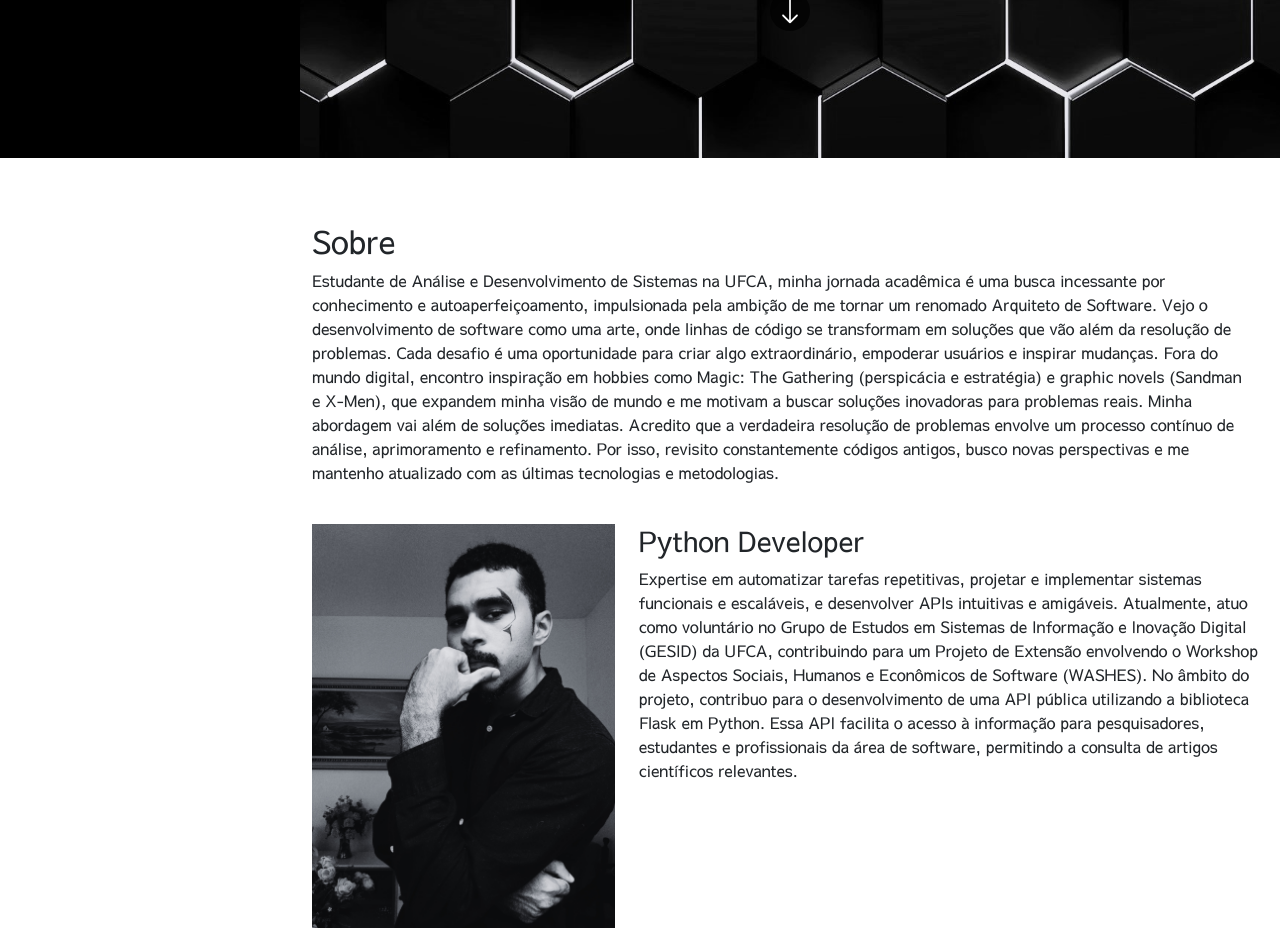
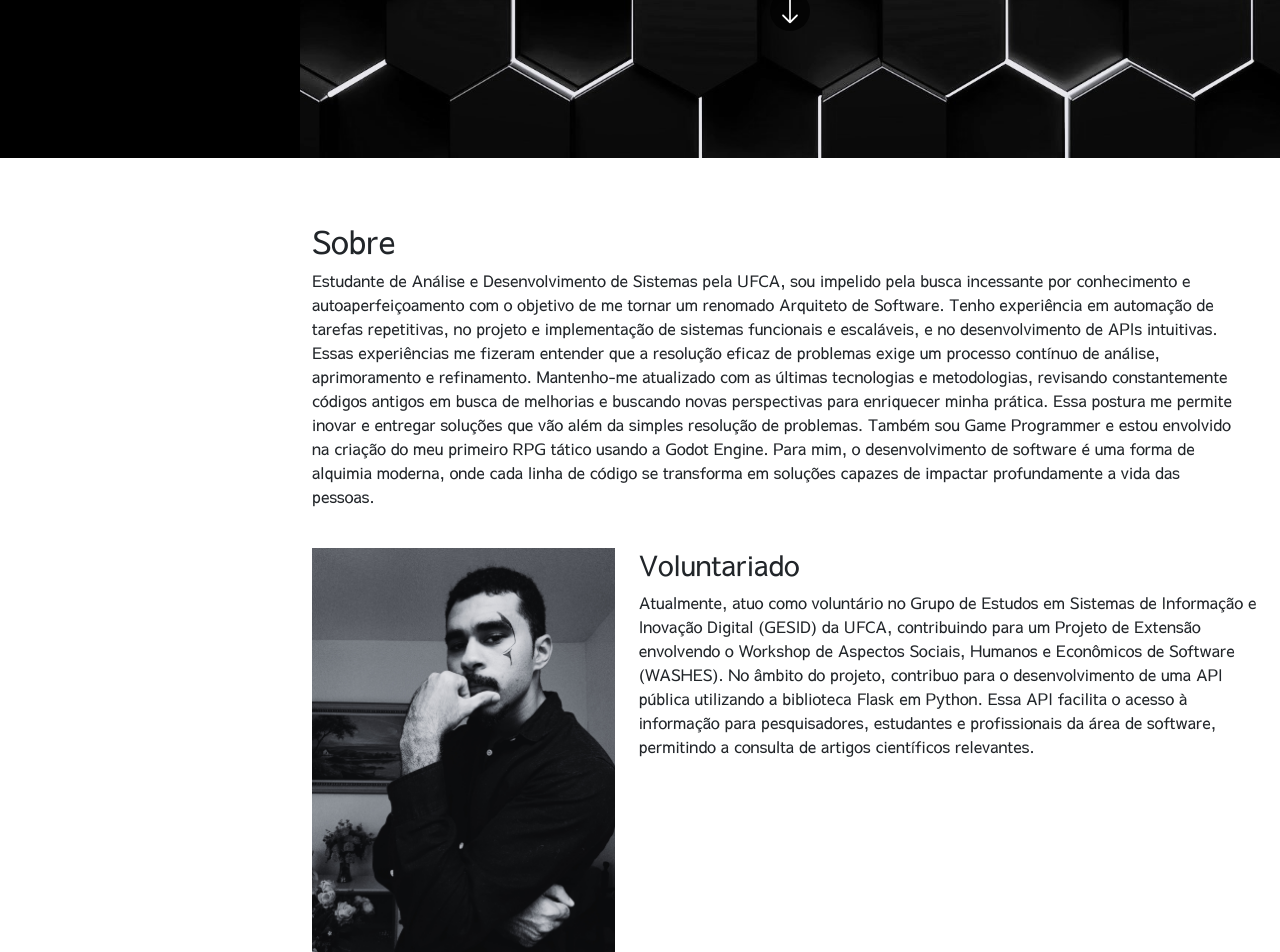
Before and after one commit to devitruvius/personal-portfolio, a Flask app: page / in a window 1280 px wide. Shown: the part 642-1594 px from the top of the page. Before the commit the page ends 1570 px from the top, so only its background shows below. Run offline with Flask 3, Linux system fonts and the light colour scheme; some libraries are stand-ins or nearby versions; some web fonts are replaced.

Commit message:
refinando descrições

```diff
--- a/templates/index.html
+++ b/templates/index.html
@@ -80,22 +80,23 @@
                 <div class="col-md-12">
                     <h2 class="pt-3">Sobre</h2>
                     <p>
-                        Estudante de Análise e Desenvolvimento de Sistemas na UFCA, minha jornada acadêmica é uma busca
-                        incessante por conhecimento e autoaperfeiçoamento, impulsionada pela ambição de me tornar um
-                        renomado Arquiteto de Software.
+                        Estudante de Análise e Desenvolvimento de Sistemas pela UFCA, sou impelido pela busca incessante
+                        por conhecimento e autoaperfeiçoamento com o objetivo de me tornar um renomado Arquiteto de
+                        Software.
 
-                        Vejo o desenvolvimento de software como uma arte, onde linhas de código se transformam em
-                        soluções que vão além da resolução de problemas. Cada desafio é uma oportunidade para criar algo
-                        extraordinário, empoderar usuários e inspirar mudanças.
+                        Tenho experiência em automação de tarefas repetitivas, no projeto e implementação de
+                        sistemas funcionais e escaláveis, e no desenvolvimento de APIs intuitivas. Essas experiências me
+                        fizeram entender que a resolução eficaz de problemas exige um processo contínuo de análise,
+                        aprimoramento e refinamento.
 
-                        Fora do mundo digital, encontro inspiração em hobbies como Magic: The Gathering (perspicácia e
-                        estratégia) e graphic novels (Sandman e X-Men), que expandem minha visão de mundo e me motivam a
-                        buscar soluções inovadoras para problemas reais.
+                        Mantenho-me atualizado com as últimas tecnologias e metodologias, revisando constantemente
+                        códigos antigos em busca de melhorias e buscando novas perspectivas para enriquecer minha
+                        prática. Essa postura me permite inovar e entregar soluções que vão além da simples resolução de
+                        problemas.
 
-                        Minha abordagem vai além de soluções imediatas. Acredito que a verdadeira resolução de problemas
-                        envolve um processo contínuo de análise, aprimoramento e refinamento. Por isso, revisito
-                        constantemente códigos antigos, busco novas perspectivas e me mantenho atualizado com as últimas
-                        tecnologias e metodologias.
+                        Também sou Game Programmer e estou envolvido na criação do meu primeiro RPG tático usando a
+                        Godot Engine. Para mim, o desenvolvimento de software é uma forma de alquimia moderna, onde cada
+                        linha de código se transforma em soluções capazes de impactar profundamente a vida das pessoas.
                     </p>
                 </div>
             </div>
@@ -105,16 +106,14 @@
                     <img class="img-fluid" src="../static/img/background-profile.png" alt="Foto do Devitruvius">
                 </div>
                 <div class="col-md-8">
-                    <h3>Python Developer</h3>
+                    <h3>Voluntariado</h3>
                     <p>
-                        Expertise em automatizar tarefas repetitivas, projetar e implementar sistemas funcionais e
-                        escaláveis, e desenvolver APIs intuitivas e amigáveis. Atualmente, atuo como voluntário no Grupo
-                        de Estudos em Sistemas de Informação e Inovação Digital (GESID) da UFCA, contribuindo para um
-                        Projeto de Extensão envolvendo o Workshop de Aspectos Sociais, Humanos e Econômicos de Software
-                        (WASHES). No âmbito do projeto, contribuo para o desenvolvimento de uma API pública utilizando a
-                        biblioteca Flask em Python. Essa API facilita o acesso à informação para pesquisadores,
-                        estudantes e profissionais da área de software, permitindo a consulta de artigos científicos
-                        relevantes.
+                        Atualmente, atuo como voluntário no Grupo de Estudos em Sistemas de Informação e Inovação
+                        Digital (GESID) da UFCA, contribuindo para um Projeto de Extensão envolvendo o Workshop de
+                        Aspectos Sociais, Humanos e Econômicos de Software (WASHES). No âmbito do projeto, contribuo
+                        para o desenvolvimento de uma API pública utilizando a biblioteca Flask em Python. Essa API
+                        facilita o acesso à informação para pesquisadores, estudantes e profissionais da área de
+                        software, permitindo a consulta de artigos científicos relevantes.
                     </p>
                 </div>
             </div>
```
